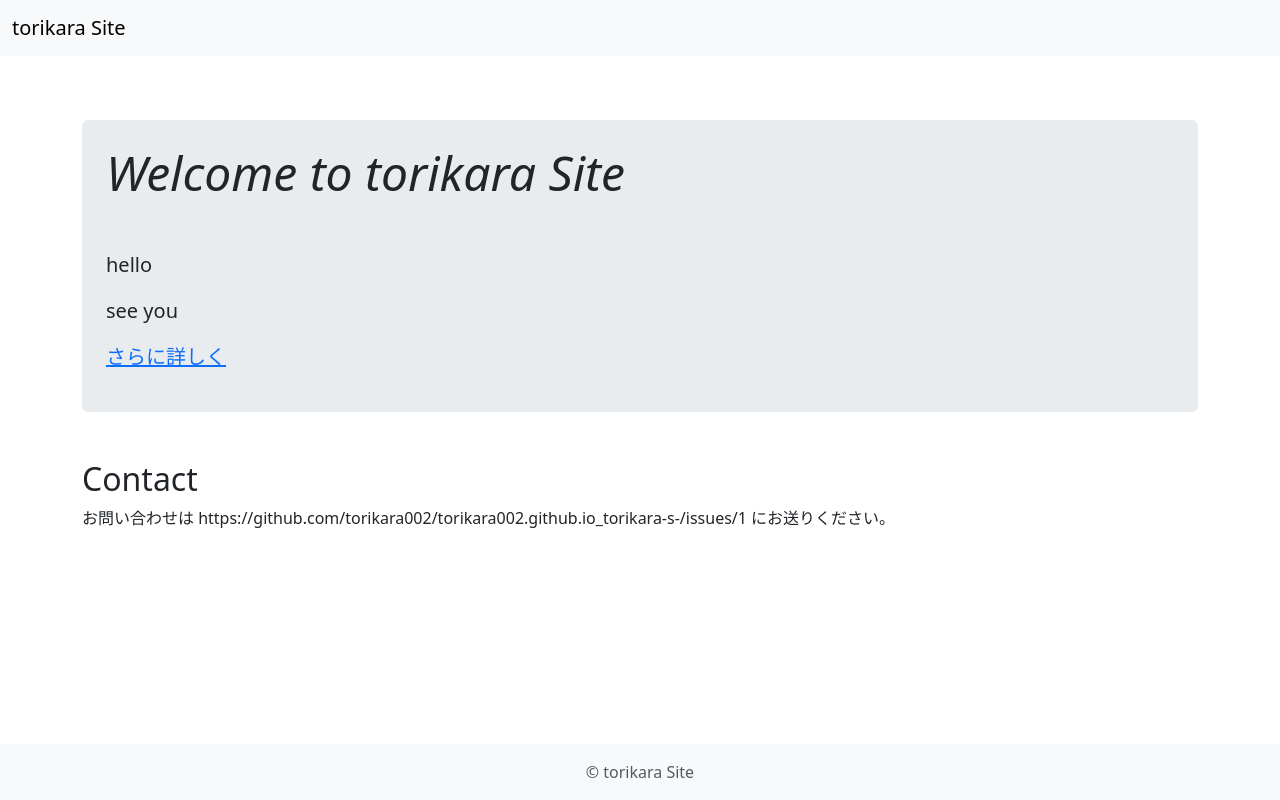
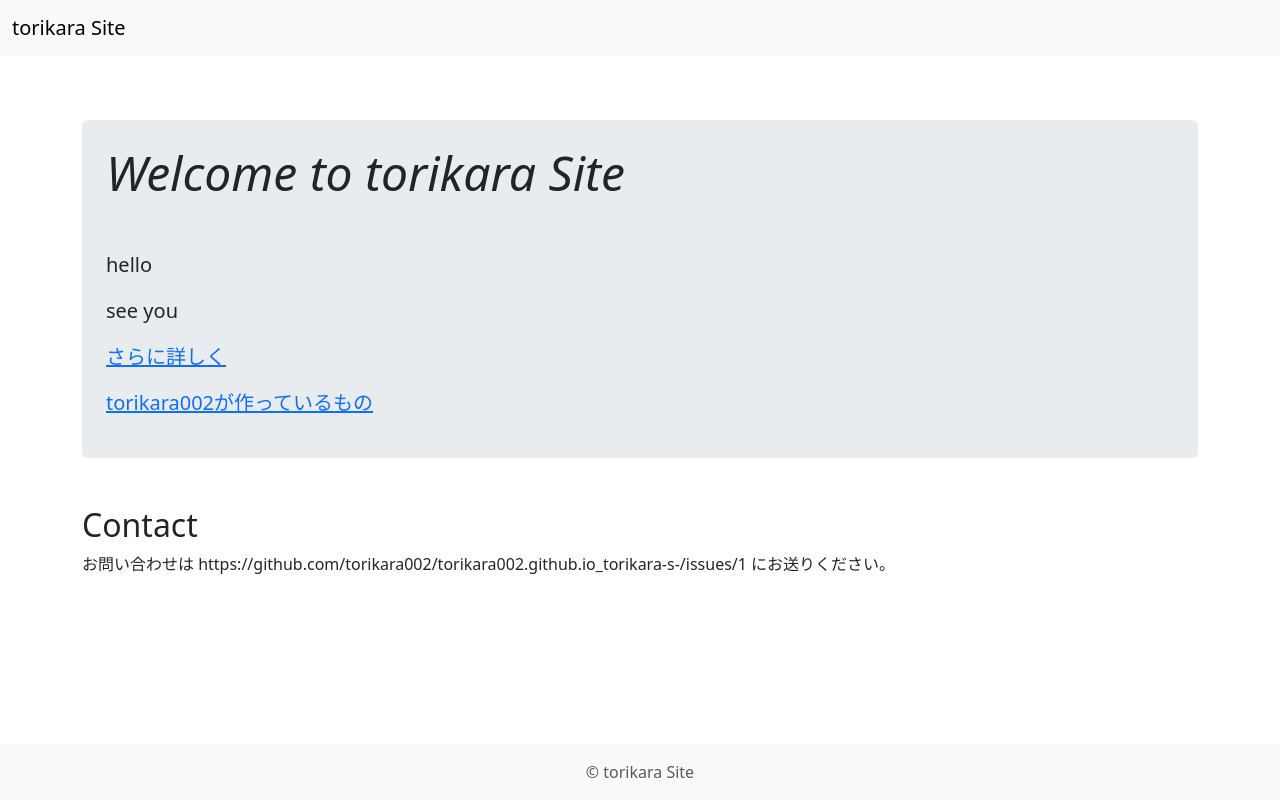
Before and after one commit to 5min-6min/-5min-.github.io, a plain HTML site: page index.html in a window 1280 px wide. Drawn offline with nearby package versions, Linux system fonts and the light colour scheme.

Commit message:
Update index.html

```diff
--- a/index.html
+++ b/index.html
@@ -24,6 +24,7 @@
             <p class="lead mt-5">hello</p>
             <p class="lead">see you</p>
             <p class="lead"><a href="about.html">さらに詳しく</a></p>
+            <p class="lead"><a href="substance.html">torikara002が作っているもの</a></p>
         </div>
         <div class="row my-5">
             <h2>Contact</h2>
```
